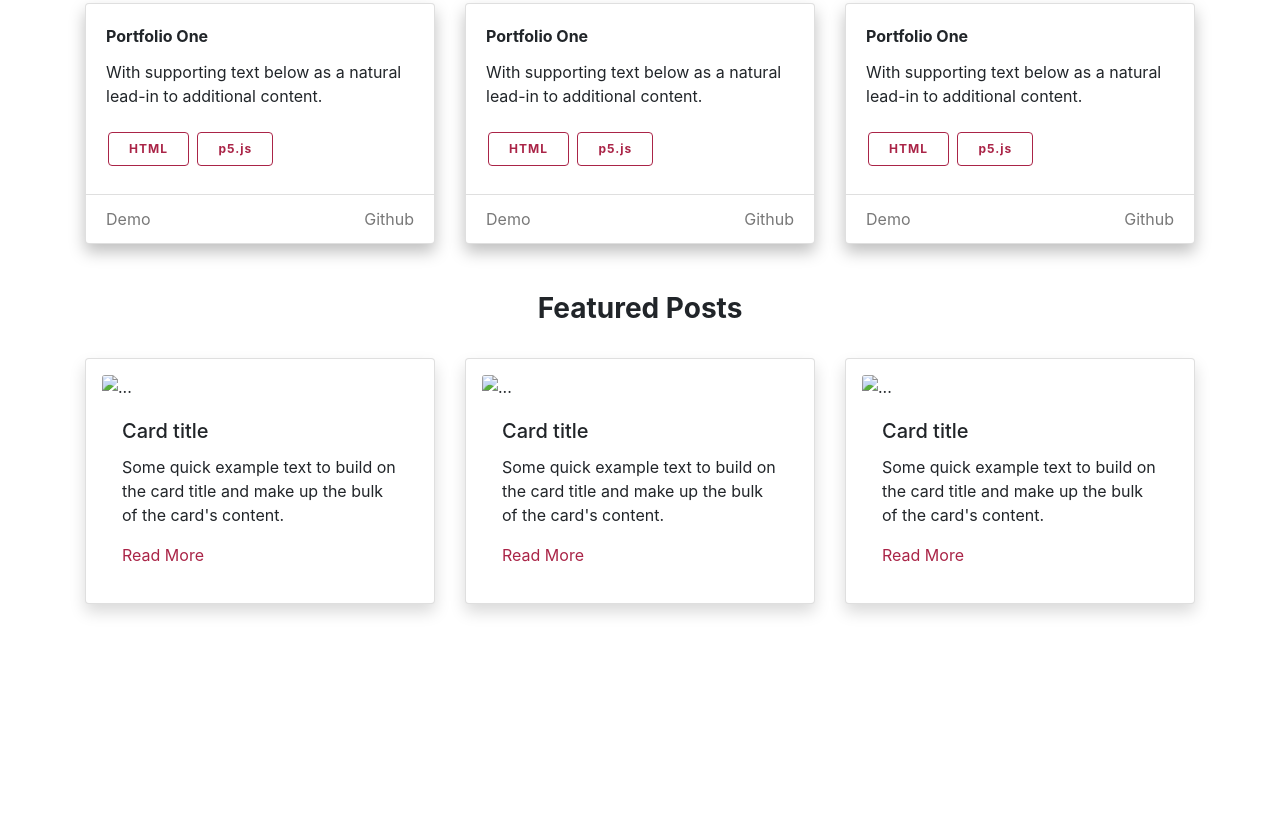
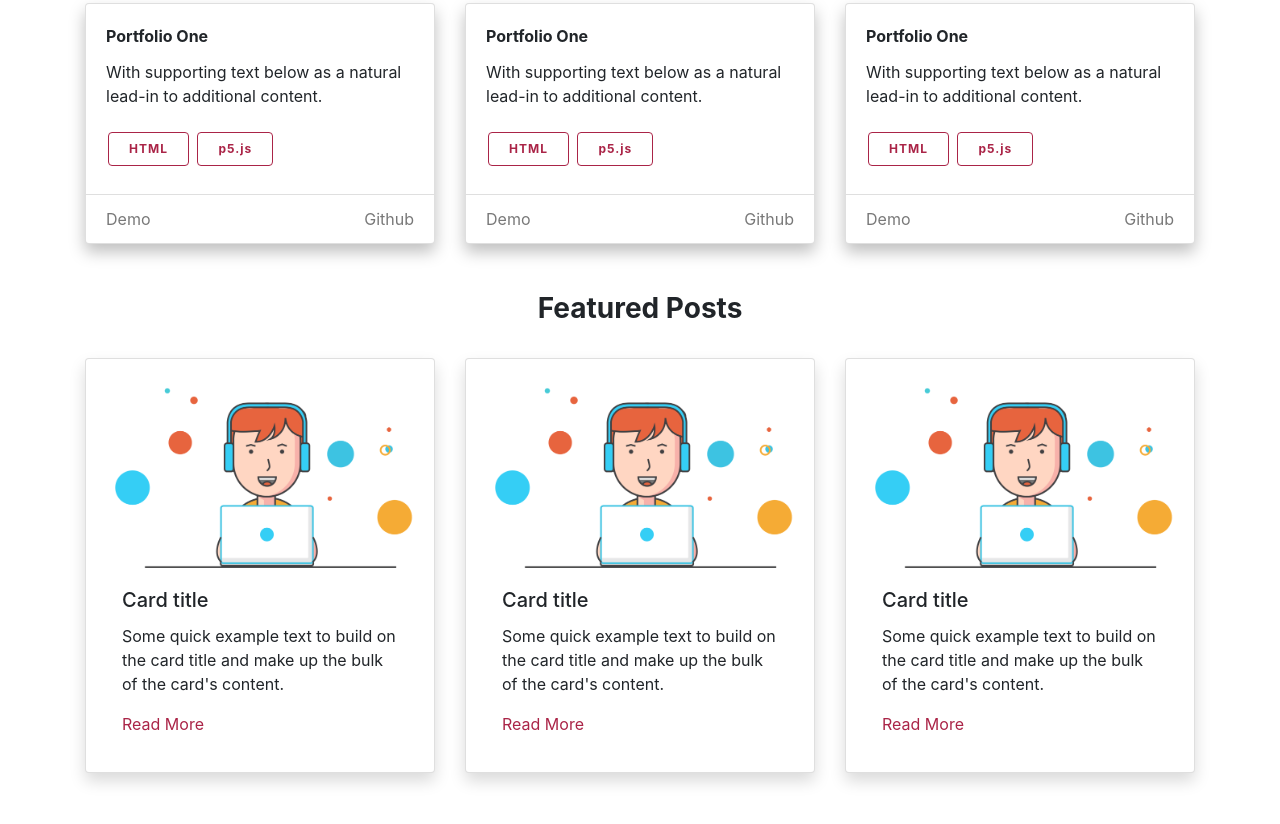
Before and after one commit to bharatk101/bharatk101.github.io, a plain HTML site: page index.html in a window 1280 px wide. Shown: the part 1907-2731 px from the top of the page. Before the commit the page ends 2607 px from the top, so only its background shows below. Drawn offline with nearby package versions, Linux system fonts and the light colour scheme.

Commit message:
updated image for blog container

```diff
--- a/index.html
+++ b/index.html
@@ -301,7 +301,7 @@
 
         <div class="col-sm-12 col-md-4 portfolio">
             <div class="card shadow p-3 mb-5 bg-white rounded">
-                <img src="../../Downloads/ab-img.png" class="card-img-top" alt="...">
+                <img src="ab-img.png" class="card-img-top" alt="...">
                 <div class="card-body">
                     <h5 class="card-title">Card title</h5>
                     <p class="card-text">Some quick example text to build on the card title and make up the bulk of the card's content.</p>
@@ -312,7 +312,7 @@
 
         <div class="col-sm-12 col-md-4 portfolio">
             <div class="card shadow p-3 mb-5 bg-white rounded">
-                <img src="../../Downloads/ab-img.png" class="card-img-top" alt="...">
+                <img src="ab-img.png" class="card-img-top" alt="...">
                 <div class="card-body">
                     <h5 class="card-title">Card title</h5>
                     <p class="card-text">Some quick example text to build on the card title and make up the bulk of the card's content.</p>
@@ -323,7 +323,7 @@
 
         <div class="col-sm-12 col-md-4 portfolio">
             <div class="card shadow p-3 mb-5 bg-white rounded">
-                <img src="../../Downloads/ab-img.png" class="card-img-top" alt="...">
+                <img src="ab-img.png" class="card-img-top" alt="...">
                 <div class="card-body">
                     <h5 class="card-title">Card title</h5>
                     <p class="card-text">Some quick example text to build on the card title and make up the bulk of the card's content.</p>
```
